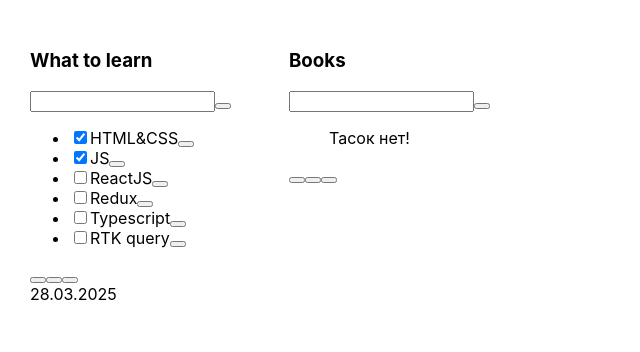
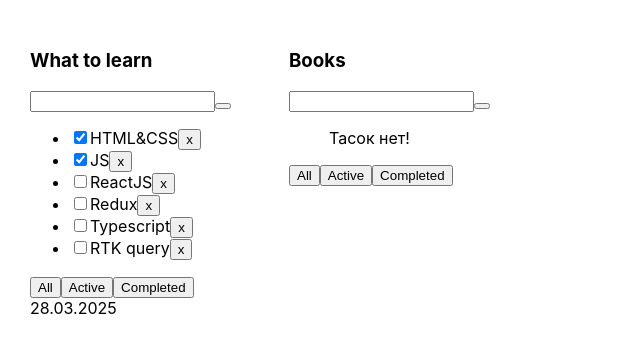
Before and after one commit to Matilda667/samurai-way-main, a React (Create React App) app: page / in a window 1280 px wide. Shown: the top 352 px of the page, without its empty margins (0-640 px from the left). Built offline with nearby package versions, Linux system fonts and the light colour scheme.

Commit message:
Sprint 01, week 1

```diff
--- a/src/Button.tsx
+++ b/src/Button.tsx
@@ -1,7 +1,8 @@
 type PropsType = {
     title: string
+    onClick?: () => void; // Добавляем обработчик клика
 }
 
-export const Button = ({ title }:PropsType) => {
-    return <button>{title}</button>
-}
+export const Button = ({ title, onClick }: PropsType) => {
+    return <button onClick={onClick}>{title}</button>;
+};
--- a/src/Todolist.tsx
+++ b/src/Todolist.tsx
@@ -1,6 +1,6 @@
 import React from "react";
 import {FilterValuesType} from "./App";
-
+import {Button} from "./Button";
 
 
 export type TaskType = {
@@ -34,7 +34,7 @@ export const Todolist=({ title, tasks, removeTask,changeFilter,date }: PropsType
                     :tasks.map(t =><li key={t.id}>
                         <input type="checkbox" checked={t.isDone}/>
                             <span>{t.title}</span>
-                        <button onClick={ () => {removeTask(t.id)}} title={"x"}/>
+                        <Button onClick={ () => {removeTask(t.id)}} title={"x"}/>
 
                         </li>
                     )
@@ -43,9 +43,9 @@ export const Todolist=({ title, tasks, removeTask,changeFilter,date }: PropsType
             </ul>
 
             <div>
-                <button onClick={ () => {changeFilter('all')}} title={"All"}/>
-                <button onClick={ () => {changeFilter('active')}} title={"Active"}/>
-                <button onClick={ () => {changeFilter('completed')}} title={"Completed"}/>
+                <Button onClick={ () => {changeFilter('all')}} title={"All"}/>
+                <Button onClick={ () => {changeFilter('active')}} title={"Active"}/>
+                <Button onClick={ () => {changeFilter('completed')}} title={"Completed"}/>
                 <div>{date}</div>
             </div>
         </div>
```
